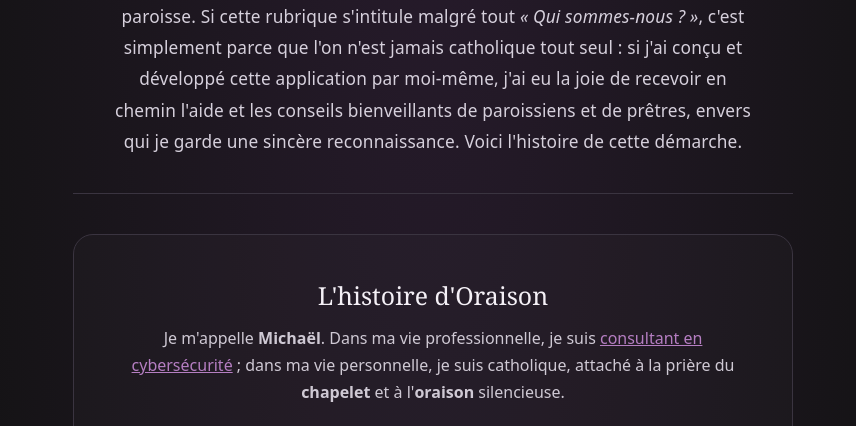
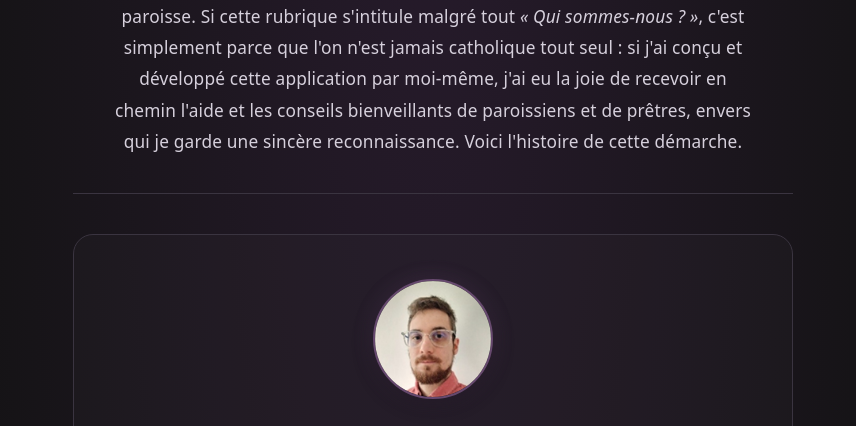
Before and after one commit to Aif4thah/oraison-site, a plain HTML site: page qui-sommes-nous.html in a window 1280 px wide. Shown: the part 318-744 px from the top of the page, without its empty margins (207-1063 px from the left). Drawn offline with Linux system fonts and the light colour scheme.

Commit message:
add photo

```diff
--- a/qui-sommes-nous.html
+++ b/qui-sommes-nous.html
@@ -51,9 +51,10 @@
         "mainEntity": {
           "@type": "Person",
           "@id": "https://oraison.app/#author",
-          "name": "Michaël",
-          "jobTitle": "Consultant en cybersécurité",
+          "name": "Michaël Vacarella",
+          "jobTitle": "Consultant en cybersécurité & Créateur d'Oraison",
           "url": "https://oraison.app/qui-sommes-nous.html",
+          "image": "https://oraison.app/michael-vacarella.jpg",
           "sameAs": [
             "https://www.linkedin.com/in/mvacarella/"
           ]
@@ -96,6 +97,12 @@
     </div>
 
     <section class="editorial" aria-labelledby="histoire-title">
+      <div class="author-portrait-wrap">
+        <picture>
+          <source srcset="michael-vacarella.webp" type="image/webp">
+          <img src="michael-vacarella.jpg" alt="Michaël Vacarella, créateur et développeur de l'application Oraison" class="author-portrait" width="120" height="120" loading="lazy" decoding="async">
+        </picture>
+      </div>
       <h2 id="histoire-title">L'histoire d'Oraison</h2>
       <p>Je m'appelle <strong>Michaël</strong>. Dans ma vie professionnelle, je suis <a href="https://www.linkedin.com/in/mvacarella/" target="_blank" rel="noopener noreferrer">consultant en cybersécurité</a>&nbsp;; dans ma vie personnelle, je suis catholique, attaché à la prière du <strong>chapelet</strong> et à l'<strong>oraison</strong> silencieuse.</p>
 
--- a/style.css
+++ b/style.css
@@ -309,6 +309,25 @@ h1 { margin: 1.25rem 0 0.35rem; font: 400 clamp(2.3rem, 7vw, 3.5rem)/1.15 var(--
 .editorial > p { max-width: 38rem; margin: 0 auto 2rem; color: #cfc9d4; font-size: 1rem; line-height: 1.7; text-align: center; }
 .editorial .sub-heading { margin-top: 2.75rem; padding-top: 2rem; border-top: 1px solid var(--line); font-size: 1.35rem; }
 .editorial .sub-intro { margin-bottom: 1.75rem; }
+.author-portrait-wrap {
+  display: flex;
+  justify-content: center;
+  margin: 0 auto 1.35rem;
+}
+.author-portrait {
+  width: 120px;
+  height: 120px;
+  border-radius: 50%;
+  object-fit: cover;
+  border: 2px solid rgba(181, 126, 194, 0.45);
+  box-shadow: 0 4px 20px rgba(0, 0, 0, 0.45), 0 0 20px rgba(181, 126, 194, 0.22);
+  transition: transform 0.3s ease, border-color 0.3s ease, box-shadow 0.3s ease;
+}
+.author-portrait:hover {
+  transform: scale(1.03);
+  border-color: rgba(181, 126, 194, 0.75);
+  box-shadow: 0 6px 24px rgba(0, 0, 0, 0.55), 0 0 26px rgba(181, 126, 194, 0.35);
+}
 .pillars { margin: 0; padding: 0; list-style: none; display: grid; gap: 1.15rem; }
 .pillars li { padding: 1.2rem 1.35rem; border: 1px solid rgba(181, 126, 194, 0.2); border-radius: 0.85rem; background: rgba(18, 18, 18, 0.45); }
 .pillars > li > strong:first-child { display: block; margin-bottom: 0.35rem; color: var(--purple); font: 400 1.1rem var(--serif); }
```
Also changed, not shown: michael-vacarella.jpg (added), michael-vacarella.webp (added).
